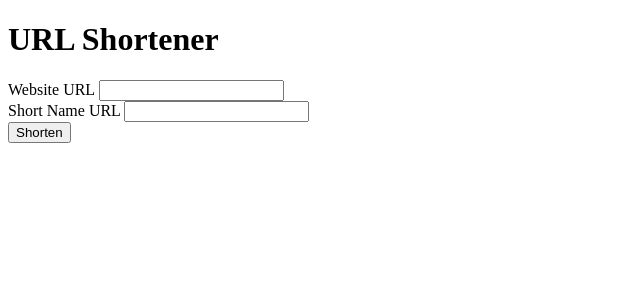
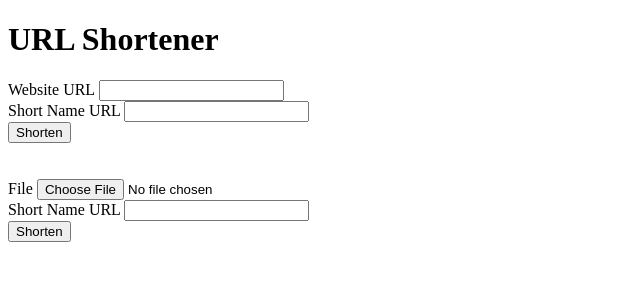
Before and after one commit to denisakita/url-shortener-flask, a Flask app: page / in a window 1280 px wide. Shown: the top 300 px of the page, without its empty margins (0-640 px from the left). Run offline with Flask 3, Linux system fonts and the light colour scheme.

Commit message:
feat: file uploads from users

```diff
--- a/app.py
+++ b/app.py
@@ -3,6 +3,7 @@ import os.path
 
 from flask import (Flask, render_template, request,
                    flash, redirect, url_for)
+from werkzeug.utils import secure_filename
 
 app = Flask(__name__)
 app.config['DEBUG'] = True
@@ -18,6 +19,7 @@ def home():
 def your_url():
     if request.method == 'POST':
         urls = {}
+
         if os.path.exists('urls.json'):
             with open('urls.json') as urls_file:
                 urls = json.load(urls_file)
@@ -26,7 +28,14 @@ def your_url():
             flash('That short name has already been taken.Please select another name.')
             return redirect(url_for('home'))
 
-        urls[request.form['code']] = {'url': request.form['url']}
+        if 'url' in request.form.keys():
+            urls[request.form['code']] = {'url': request.form['url']}
+        else:
+            f = request.files['file']
+            full_name = request.form['code'] + secure_filename(f.filename)
+            f.save('/Users/amf/PycharmProjects/Flask/url-shortener-flask/images/' + full_name)
+            urls[request.form['code']] = {'file': full_name}
+
         with open('urls.json', 'w') as urls_file:
             json.dump(urls, urls_file)
         return render_template('your_url.html', code=request.form['code'])
--- a/templates/home.html
+++ b/templates/home.html
@@ -20,5 +20,19 @@
     <br>
     <input type="submit" value="Shorten">
 </form>
+<br>
+<br>
+
+<form action="your-url" method="post" enctype="multipart/form-data">
+    <label for="url">File</label>
+    <input type="file" name="file" value="" required>
+    <br>
+    <label for="code">Short Name URL</label>
+    <input type="text" name="code" value="" required>
+    <br>
+    <input type="submit" value="Shorten">
+</form>
+
+
 </body>
 </html>
--- a/urls.json
+++ b/urls.json
@@ -1 +1 @@
-{"youtube": {"url": "https://www.youtube.com/"}}
+{"youtube": {"url": "https://www.youtube.com/"}, "albania": {"file": "albania4.jpg"}}
```
Also changed, not shown: images/albania4.jpg (added).
